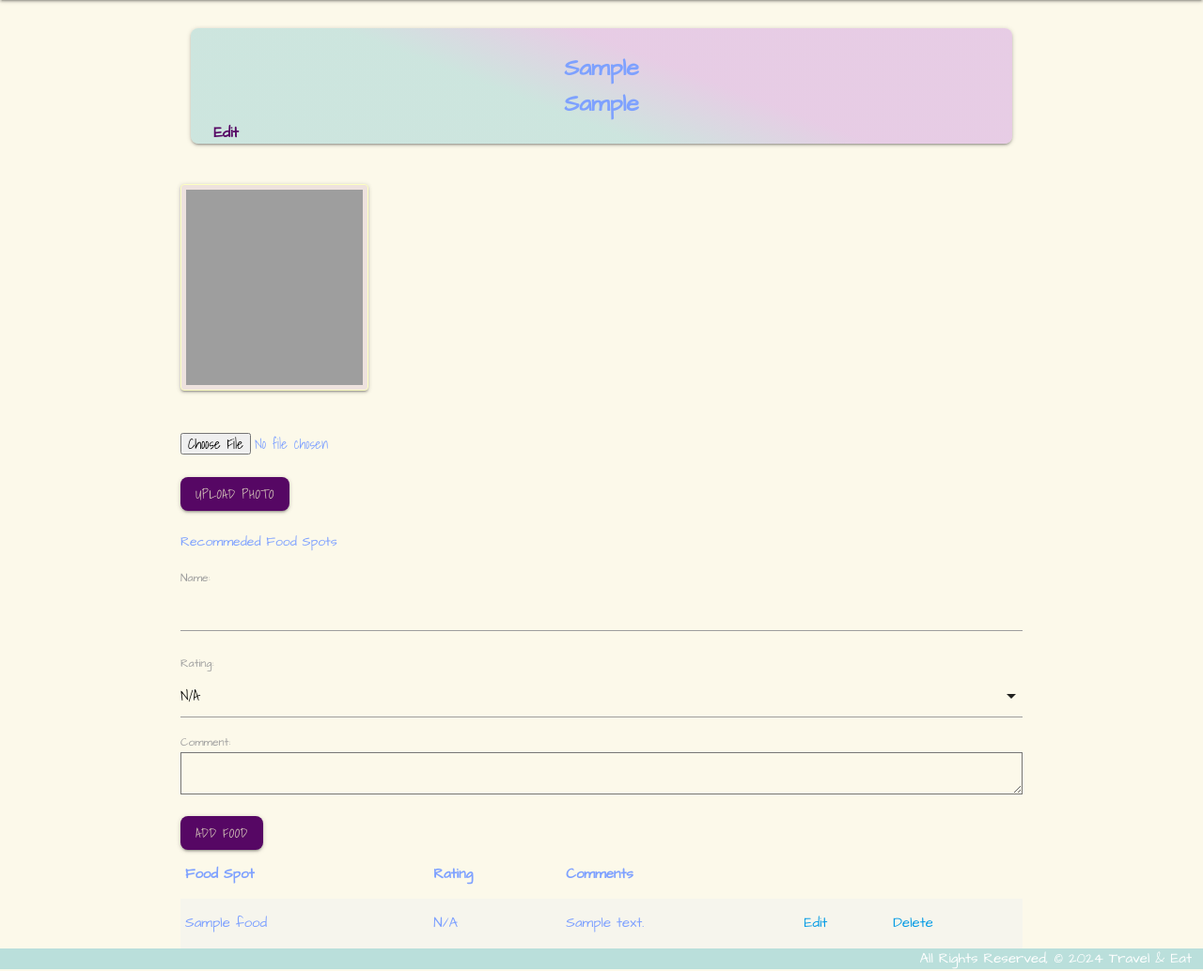
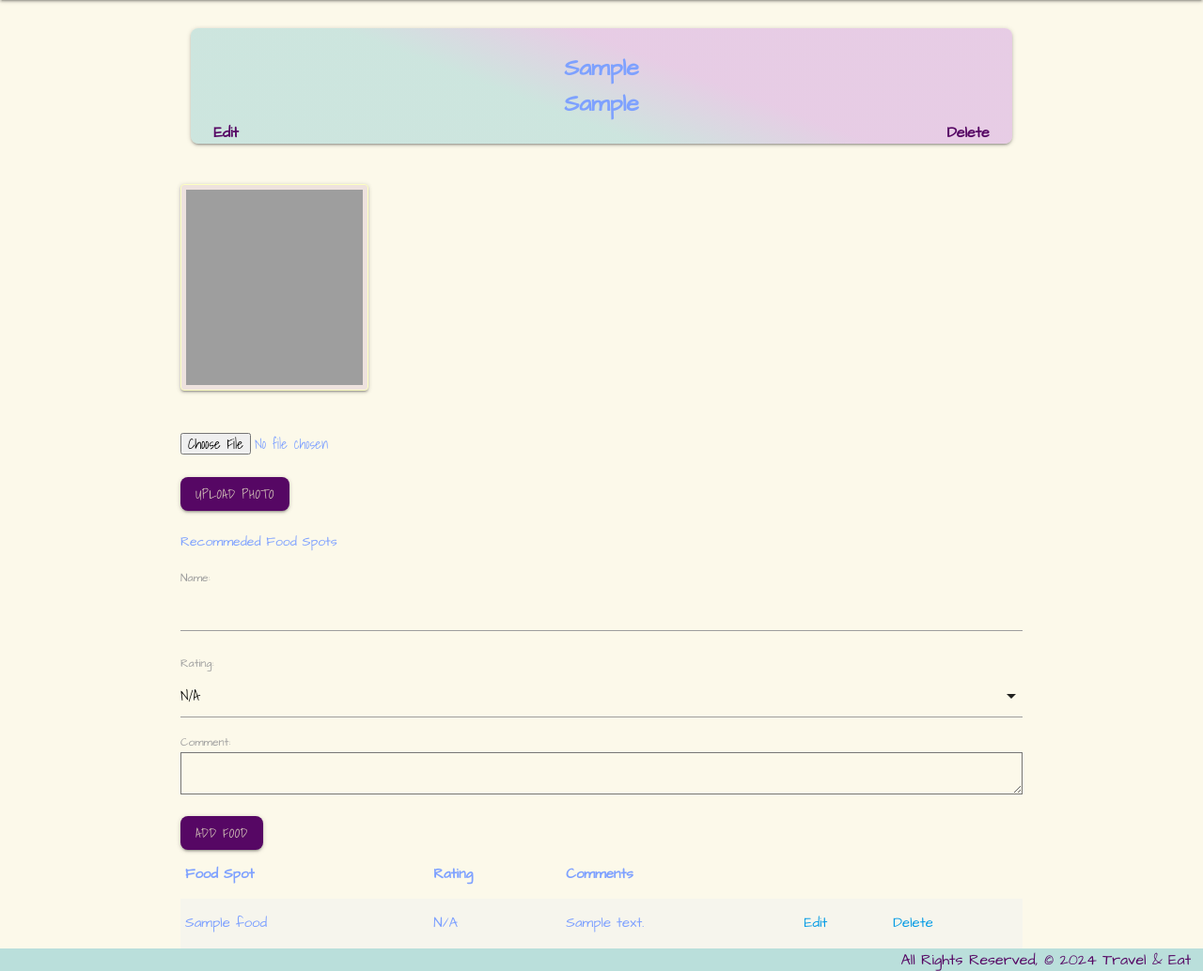
Before and after one commit to Halh1/travelandeat, a Django app: page /destinations/1/ in a window 1280 px wide. Shown: the part 64-1098 px from the top of the page at 94% size. Run offline with Django 4.2, Linux system fonts and the light colour scheme; a user stored in the database is signed in; tables that the repository leaves empty hold one stand-in row (values such as "Sample post"); grey boxes are pictures that could not be loaded.

Commit message:
Add deletion to destination

```diff
--- a/main_app/static/css/style.css
+++ b/main_app/static/css/style.css
@@ -86,6 +86,11 @@
   color: #560764;
 }
 
+.right {
+  font-size: 16px;
+  color: #560764;
+}
+
 .card-panel {
   background-color: #EEE2DE;
 }
--- a/main_app/templates/destinations/detail.html
+++ b/main_app/templates/destinations/detail.html
@@ -8,6 +8,7 @@
                 <p>{{ destination.city }}</p>
                 <p>{{ destination.country }}</p>
                 <a href="{% url 'destinations_update' destination.id %}" class="left">Edit</a>
+                <a href="{% url 'destinations_delete' destination.id %}" class="right">Delete</a>
             </div>
         </div>
     </div>
--- a/main_app/templates/main_app/food_confirm_delete.html
+++ b/main_app/templates/main_app/food_confirm_delete.html
@@ -2,11 +2,12 @@
 {% block content %}
 
 <h3>Delete {{ object.name }}</h3>
-
+<br>
+<br>
 <form action="" method="POST">
     {% csrf_token %}
     <input type="submit" value="Yes - Delete!" class="btn">
-    <a href="{% url 'detail' food.id %}">Cancel</a>
+    <a href="{% url 'detail' food.id %}" class="btn">Cancel</a>
 </form>
 
 
--- a/main_app/urls.py
+++ b/main_app/urls.py
@@ -8,6 +8,7 @@
     path('destinations/<int:destination_id>/', views.destinations_detail, name='detail'),
     path('destinations/create/', views.DestinationCreate.as_view(), name='destinations_create'),
     path('destinations/<int:pk>/update/', views.DestinationUpdate.as_view(), name='destinations_update'),
+    path('destinations/<int:pk>/delete/', views.DestinationDelete.as_view(), name='destinations_delete'),
     path('destinations/<int:destination_id>/add_food/', views.add_food, name='add_food'),
     path('cats/<int:pk>/update/', views.FoodUpdate.as_view(), name='food_update'),
     path('destinations/<int:pk>/delete/', views.FoodDelete.as_view(), name='food_delete'),
--- a/main_app/views.py
+++ b/main_app/views.py
@@ -70,6 +70,10 @@
     model = Destination
     fields = ('city', 'country')
 
+class DestinationDelete(LoginRequiredMixin, DeleteView):
+  model = Destination
+  success_url = '/destinations'
+
 @login_required
 def add_food(request, destination_id):
     form = FoodForm(request.POST)
```
Also changed, not shown: main_app/templates/main_app/destination_confirm_delete.html (added, +14 -0 lines).
